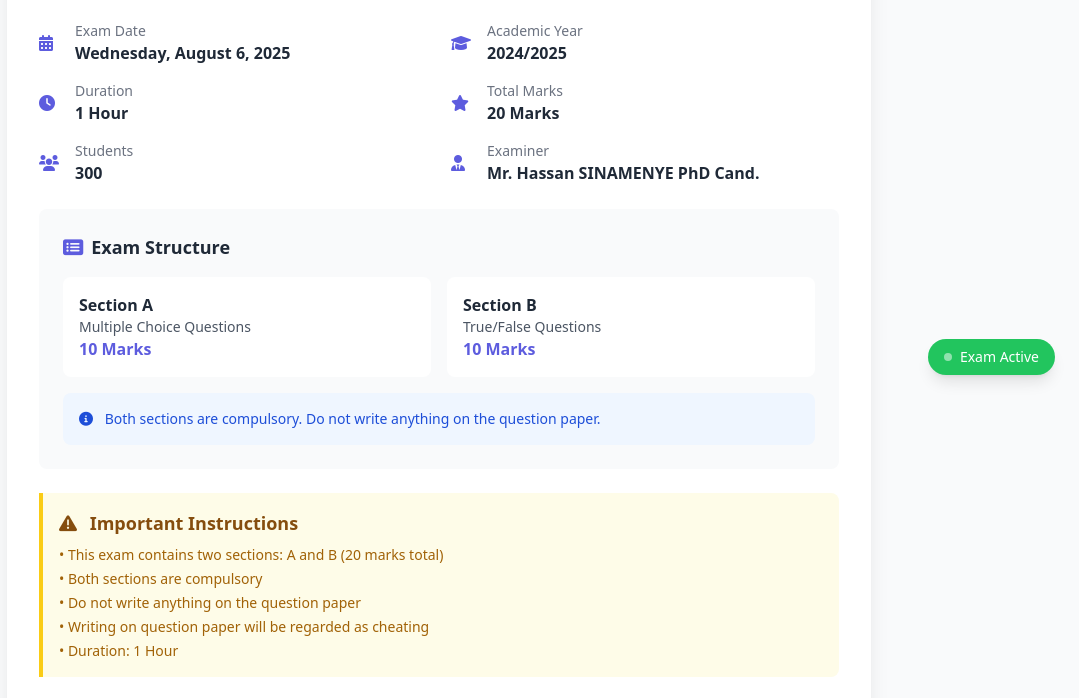
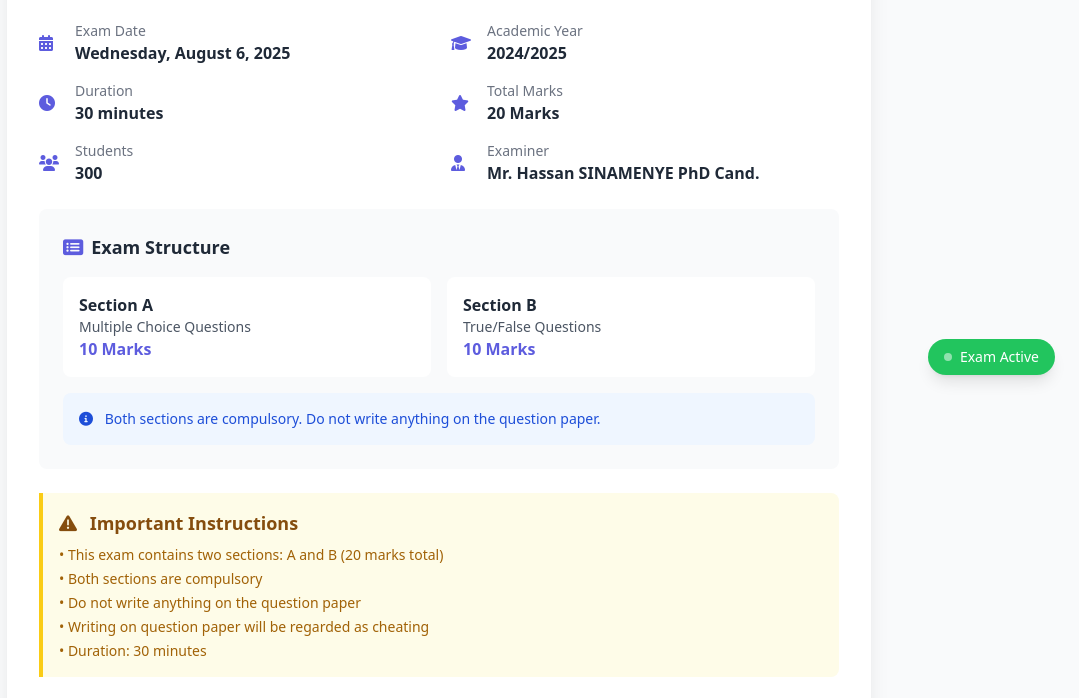
Before and after one commit to IT-LIONEL/Utab, a plain HTML site: page index.html in a window 1280 px wide. Shown: the part 401-1099 px from the top of the page, without its empty margins (201-1280 px from the left). Drawn offline with nearby package versions, Linux system fonts and the light colour scheme.

Commit message:
Update index.html

```diff
--- a/index.html
+++ b/index.html
@@ -100,7 +100,7 @@
                             <i class="fas fa-clock text-utab-blue w-6"></i>
                             <div class="ml-3">
                                 <p class="text-sm text-gray-500 dark:text-gray-400">Duration</p>
-                                <p class="font-semibold text-gray-800 dark:text-white">1 Hour</p>
+                                <p class="font-semibold text-gray-800 dark:text-white">30 minutes</p>
                             </div>
                         </div>
 
@@ -177,7 +177,7 @@
                         <li>• Both sections are compulsory</li>
                         <li>• Do not write anything on the question paper</li>
                         <li>• Writing on question paper will be regarded as cheating</li>
-                        <li>• Duration: 1 Hour</li>
+                        <li>• Duration: 30 minutes</li>
                     </ul>
                 </div>
 
```
